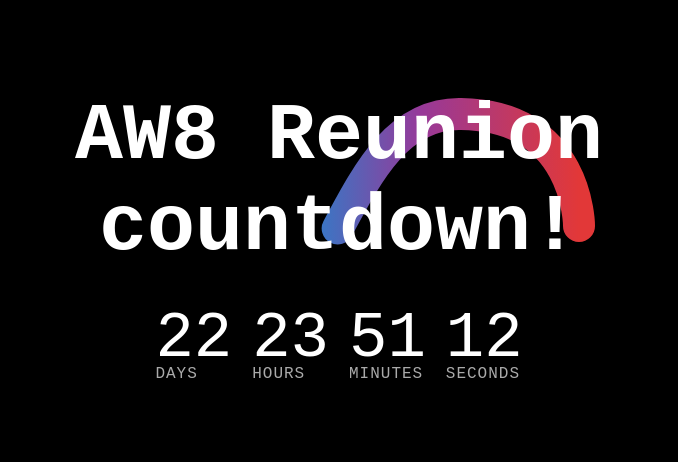
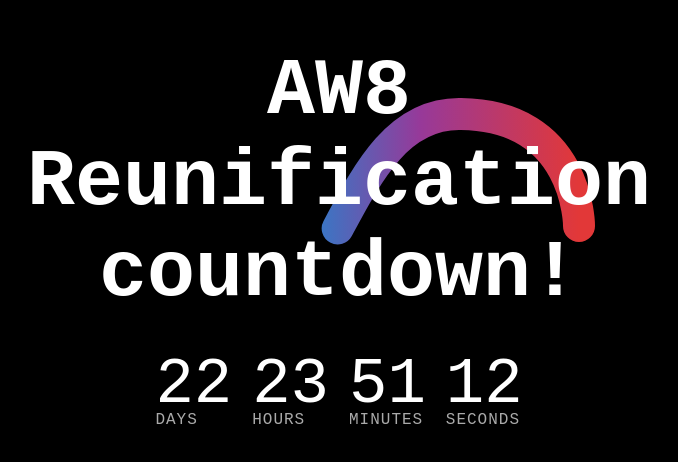
Before and after one commit to marcovandehaar/aw8-countdown, an Angular app: page / in a window 1280 px wide. Shown: the part 190-652 px from the top of the page, without its empty margins (301-979 px from the left). Built offline with nearby package versions, Linux system fonts and the light colour scheme; what fireworks-js would draw is missing.

Commit message:
clearer terminology

```diff
--- a/src/app/app.component.html
+++ b/src/app/app.component.html
@@ -28,7 +28,7 @@
     </svg>
   </div>
   <div class="text-container">
-    <h1>AW8 Reunion countdown!</h1>
+    <h1>AW8 Reunification countdown!</h1>
     <div class="countdown-timer" *ngIf="countDownActive; else itstime">
       <span class="timer-part">{{days}}<small>Days</small></span>
       <span class="timer-part">{{hours}}<small>Hours</small></span>
```
